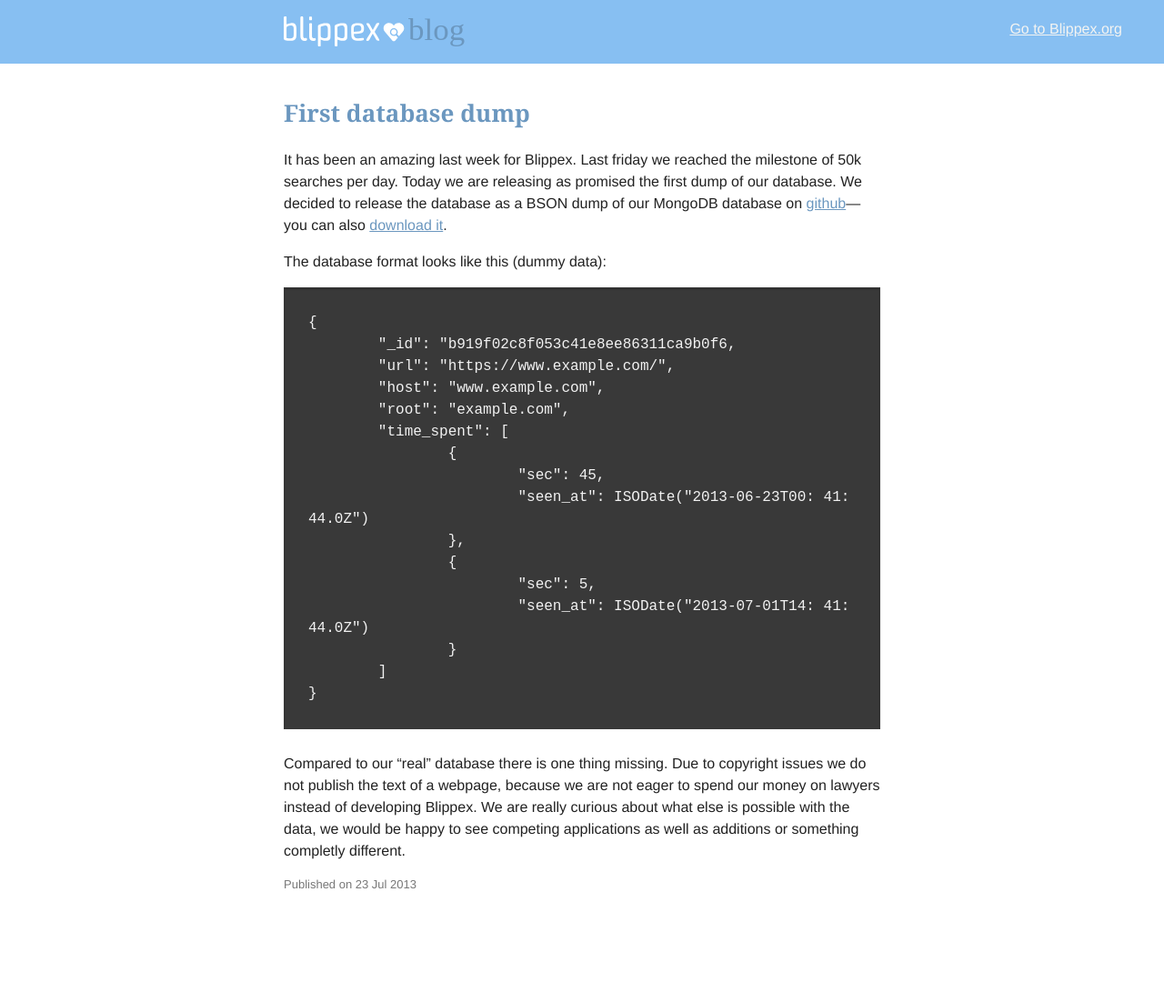
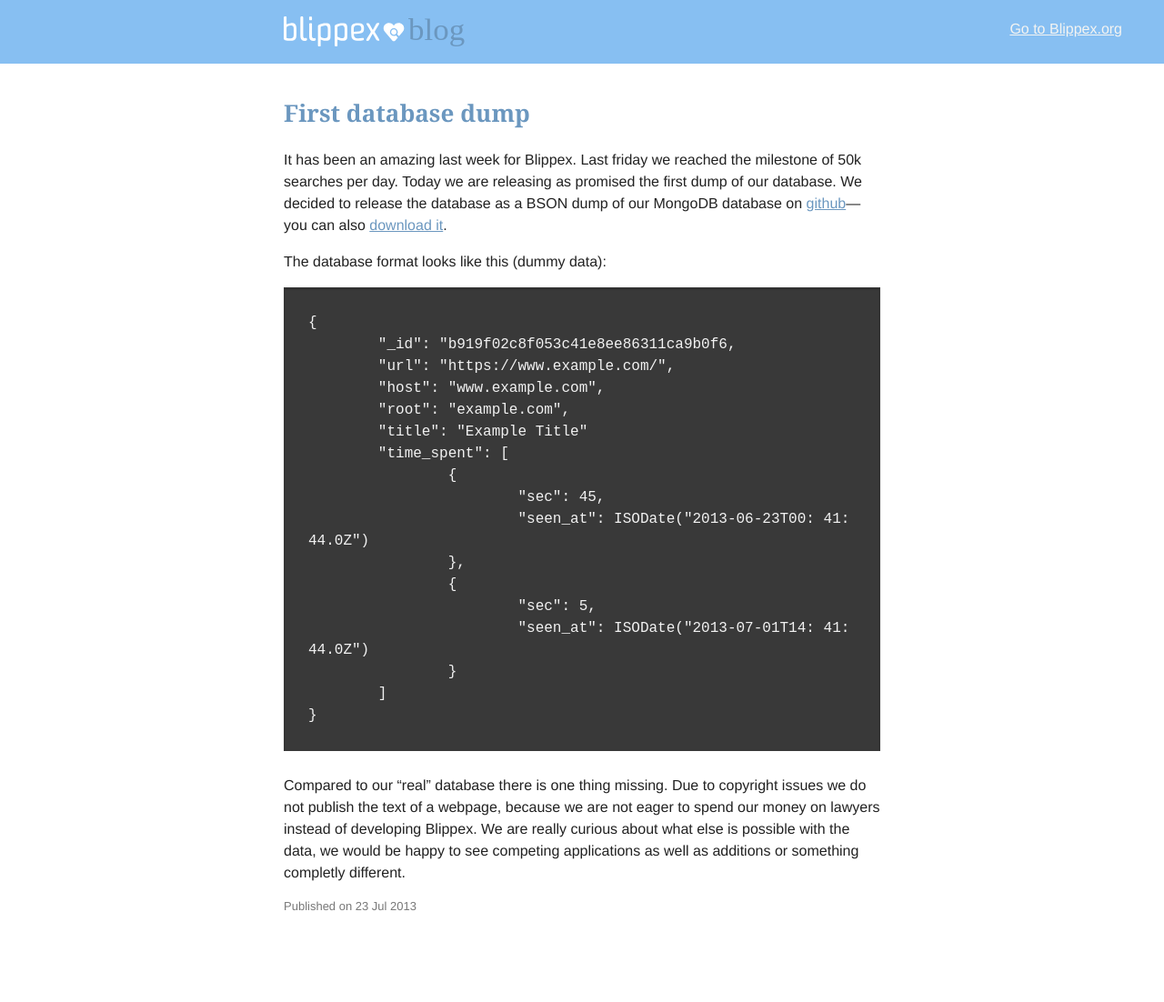
Before and after one commit to blippex/blippex.github.io, a Jekyll site: the page built from _posts/2013-07-23-First-database-dump.markdown, in a window 1280 px wide. Shown: the whole page at 91% size. Built offline with Jekyll 4.4.1, drawn with Linux system fonts in a browser that asks for light colours; comment, search, counter and statistics services are not loaded; before the commit the page ends 1078 px from its top, so only the background shows below that.

Commit message:
forgot title in the example data

```diff
--- a/_posts/2013-07-23-First-database-dump.markdown
+++ b/_posts/2013-07-23-First-database-dump.markdown
@@ -16,6 +16,7 @@
 	"url": "https://www.example.com/",
 	"host": "www.example.com",
 	"root": "example.com",
+	"title": "Example Title"
 	"time_spent": [
 		{
 			"sec": 45,
```
